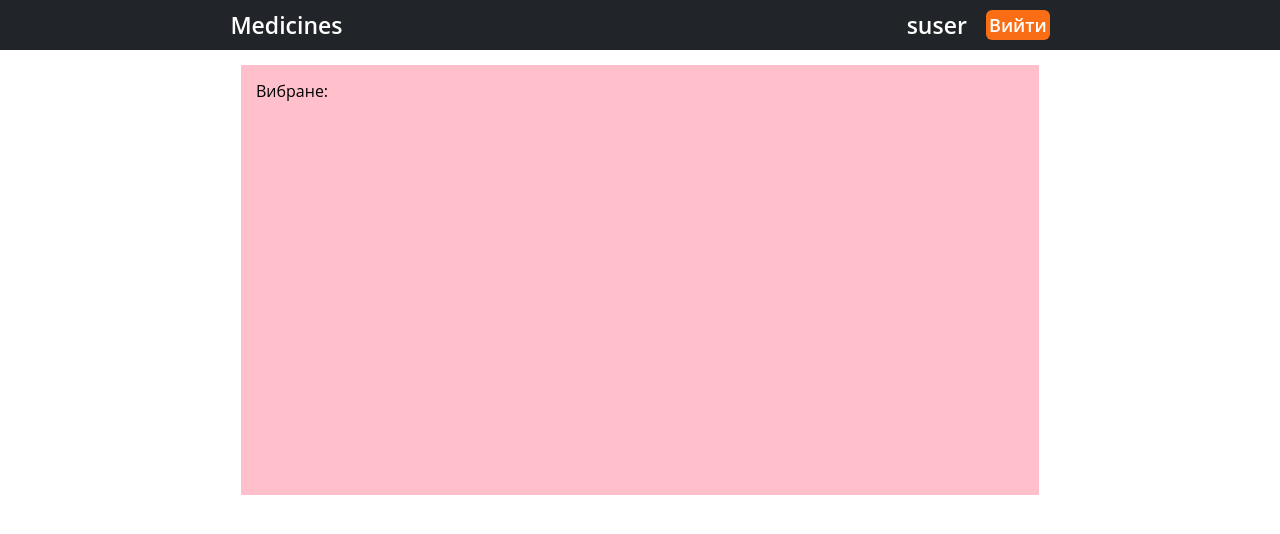
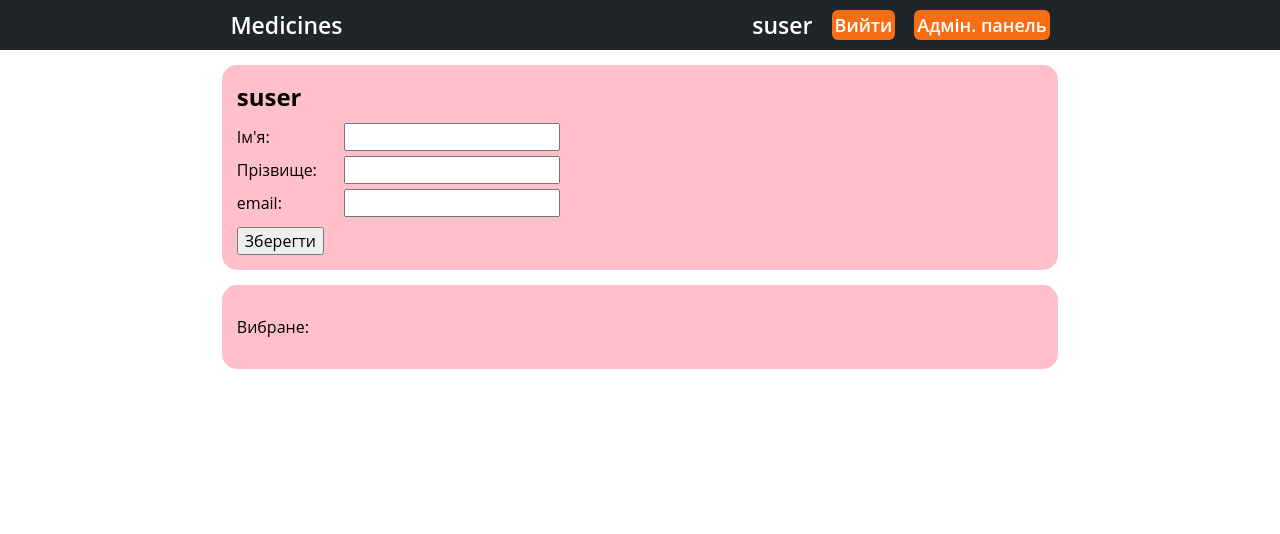
Before and after one commit to Coraxode/medicines, a Django app: page /user/profile/suser/ in a window 1280 px wide. Shown: the top 534 px of the page. Run offline with Django 4.2, Linux system fonts and the light colour scheme; a user stored in the database is signed in; data comes from the database, SQL or seed files in the repository.

Commit message:
some template changes

```diff
--- a/Medicines/settings.py
+++ b/Medicines/settings.py
@@ -137,3 +137,4 @@ MEDIA_ROOT = BASE_DIR / 'media'
 
 DEFAULT_AUTO_FIELD = 'django.db.models.BigAutoField'
 AUTH_USER_MODEL = 'users.User'
+LOGIN_URL = '/user/login/'
--- a/main/templates/store/store.html
+++ b/main/templates/store/store.html
@@ -64,7 +64,7 @@
                 {% if user.is_authenticated %}
                     <div class="buy-favourites-buttons-block">
                         <form class="buy-from-mp-form">
-                            <input class="buy-from-mp-button" type="button" onclick="alert('Не готово!'); event.stopPropagation();" value="Придбати">
+                            <input class="buy-from-mp-button" type="button" onclick="alert('Не готово!'); event.stopPropagation();" value="В корзину">
                         </form>
                         <form method="GET" action="/store/" class="add-to-favourites-mp-form">
                             <input type="hidden" name="username" value="{{ user.username }}">
--- a/static/store/store.css
+++ b/static/store/store.css
@@ -5,6 +5,7 @@
     width: 16%;
     height: 100%;
     background-color: pink;
+    border-radius: 15px;
 }
 .main {
     position: absolute;
@@ -20,7 +21,7 @@
 .medicine {
     display: inline-block;
     width: 175px;
-    border: 1px solid black;
+    border: 1px solid rgb(201, 201, 201);
     border-radius: 0.4em;
     padding: 5px;
     margin: 5px;
@@ -64,6 +65,11 @@
 .buy-from-mp-button {
     width: 95%;
     font-size: 10px;
+    border-radius: 5px;
+}
+
+.buy-from-mp-button {
+    background-color: rgb(46, 170, 46);
 }
 
 .add-to-favourites-mp-form,
@@ -118,3 +124,5 @@
 }
 
 .clear-filters-button:hover .dropbtn {background-color: #3e8e41;}
+
+.medicine:hover {border: 1px solid black;}
--- a/static/users/profile.css
+++ b/static/users/profile.css
@@ -1,7 +1,24 @@
-.user-info {
+.user-info,
+.user-favourites-info {
     margin: 15px auto;
-    min-height: 50vh;
-    width: 60%;
+    width: 63%;
     padding: 15px;
     background-color: pink;
+    border-radius: 15px;
 }
+
+#first_name,
+#last_name,
+#email {
+    margin-bottom: 5px;
+    position: relative;
+}
+
+#email {
+    margin-bottom: 10px;
+}
+
+.username-in-profile {
+    margin: 0px;
+    margin-bottom: 10px;
+}
--- a/templates/base.html
+++ b/templates/base.html
@@ -23,6 +23,9 @@
             {% else %}
                 <input class='user-button' type='button' value='Увійти' onclick="window.location.href = '{% url 'user:login' %}';">
             {% endif %}
+            {% if user.is_admin or user.is_staff or user.is_superuser %}
+                <input class='user-button' type='button' value='Адмін. панель' onclick="window.location.href = '{% url 'admin:index' %}';">
+            {% endif %}
         </div>
     </header>
     <main>
--- a/users/forms.py
+++ b/users/forms.py
@@ -1,5 +1,5 @@
 from django import forms
-from django.contrib.auth.forms import AuthenticationForm, UserCreationForm
+from django.contrib.auth.forms import AuthenticationForm, UserCreationForm, UserChangeForm
 from users.models import User
 
 
@@ -17,3 +17,17 @@ class UserSignupForm(UserCreationForm):
             'password1',
             'password2',
         ]
+
+
+class UserProfileForm(UserChangeForm):
+    first_name = forms.CharField(required=False)
+    last_name = forms.CharField(required=False)
+    email = forms.EmailField(required=False)
+
+    class Meta:
+        model = User
+        fields = [
+            'first_name',
+            'last_name',
+            'email',
+        ]
--- a/users/services.py
+++ b/users/services.py
@@ -1,3 +1,4 @@
+from django.http import JsonResponse
 from .models import User
 from main.models import Medicine
 
@@ -13,4 +14,6 @@ def add_to_favourites(username, medicine_id) -> None:
 
 
 def get_user_by_username(username):
-    return User.objects.get(username=username)
+    if User.objects.filter(username=username):
+        return User.objects.get(username=username)
+    return False
--- a/users/templates/users/login.html
+++ b/users/templates/users/login.html
@@ -9,6 +9,9 @@
         <header>Вхід</header>
         <form action="{% url "user:login" %}" method="post">
             {% csrf_token %}
+            {% if request.GET.next %}
+                <input type="hidden" name="next" value="{{ request.GET.next }}">
+            {% endif %}
             {% if form.non_field_errors %}
                 <p>{{ form.non_field_errors }}</p>
             {% endif %}
--- a/users/templates/users/profile.html
+++ b/users/templates/users/profile.html
@@ -3,19 +3,37 @@
 
 {% block content %}
 <div class="user-info">
-    Вибране:
+    <h2 class='username-in-profile'>{{ user_info.username }}</h2>
+    {% if user == user_info %}
+    <form action="{% url 'user:profile' username=user_info.username %}" method="POST">
+        {% csrf_token %}
+        <label for="first_name">Ім'я:</label>
+        <input type="text" id="first_name" style="left: 70px;" name="first_name" value="{% if form.first_name.value %}{{ form.first_name.value }}{% endif %}"><br>
+        <label for="last_name">Прізвище:</label>
+        <input type="text" id="last_name" style="left: 23px;" name="last_name" value="{% if form.last_name.value %}{{ form.last_name.value }}{% endif %}"><br>
+        <label for="email">email:</label>
+        <input type="text" id="email" style="left: 58px;" name="email" value="{% if form.email.value %}{{ form.email.value }}{% endif %}"><br>
+        {% if form.email.errors %}
+            {{ form.email.errors }}
+        {% endif %}
+        <input type="submit" value="Зберегти">
+    </form>
+    {% endif %}
+</div>
+<div class="user-favourites-info">
+    <p>Вибране:</p>
     <div>
     {% for p in user_info.favourites.all %}
         <div class='medicine' onclick="location.href='{% url 'store:medicine_page' id=p.id %}';">
             <img src="{% if 'https%3A/' in p.photo.url %}{{ p.photo }}{% else %}{{ p.photo.url }}{% endif %}" alt="{{ p.name }}" width="175" height="175"/> <br>
             <label style='font-weight: 450;'>{{ p.name }}</label> <br><br>
             <label style='font-size: 17px; font-weight: 600;'>{{ p.price }} грн</label>
-            {% if user.is_authenticated %}
+            {% if user.is_authenticated and user == user_info %}
                 <div class="buy-favourites-buttons-block">
                     <form class="buy-from-mp-form">
-                        <input class="buy-from-mp-button" type="button" onclick="alert('Не готово!'); event.stopPropagation();" value="Придбати">
+                        <input class="buy-from-mp-button" type="button" onclick="alert('Не готово!'); event.stopPropagation();" value="В корзину">
                     </form>
-                    <form action="/store/" class="add-to-favourites-mp-form">
+                    <form action="{% url 'store:store' %}" class="add-to-favourites-mp-form">
                         <input type="hidden" name="username" value="{{ user.username }}">
                         <input type="hidden" name="medicine_id" value="{{ p.id }}">
                         <input type="hidden" name="url" value="{{ request.build_absolute_uri }}">
--- a/users/views.py
+++ b/users/views.py
@@ -2,8 +2,9 @@ from django.http import HttpResponseRedirect, JsonResponse
 from django.shortcuts import redirect, render
 from django.contrib import auth
 from django.urls import reverse
-from users.forms import UserLoginForm, UserSignupForm
+from users.forms import UserLoginForm, UserProfileForm, UserSignupForm
 from .services import get_user_by_username
+from django.contrib.auth.decorators import login_required
 
 
 def login(request):
@@ -15,6 +16,9 @@ def login(request):
             user = auth.authenticate(username=username, password=password)
             if user:
                 auth.login(request, user)
+                if request.POST.get('next'):
+                    return HttpResponseRedirect(request.POST.get('next'))
+
                 return HttpResponseRedirect(reverse('store:store'))
     else:
         form = UserLoginForm()
@@ -46,18 +50,30 @@ def signup(request):
     return render(request, 'users/signup.html', context)
 
 
+@login_required
 def profile(request, username):
     user = get_user_by_username(username)
     if not user:
         return JsonResponse({'message': 'Not a valid username'}, status=404)
+
+    if request.method == 'POST':
+        form = UserProfileForm(data=request.POST, instance=user)
+        if form.is_valid():
+            form.save()
+            return HttpResponseRedirect(reverse('user:profile', kwargs={'username': user.username}))
+    else:
+        form = UserProfileForm(instance=request.user)
+
     context = {
         'user_info': user,
         'title': user.username,
+        'form': form,
     }
 
     return render(request, 'users/profile.html', context)
 
 
+@login_required
 def logout(request):
     auth.logout(request)
     return redirect(reverse('store:store'))
```
